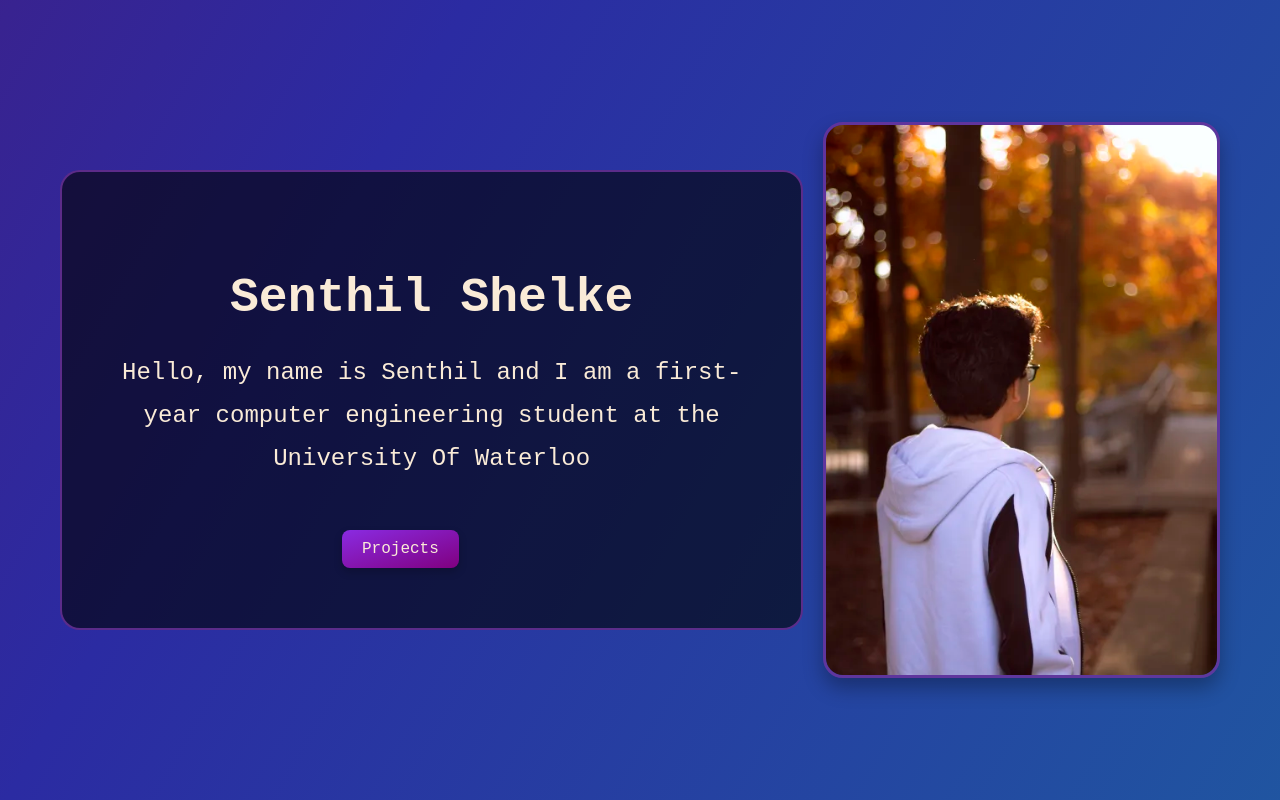
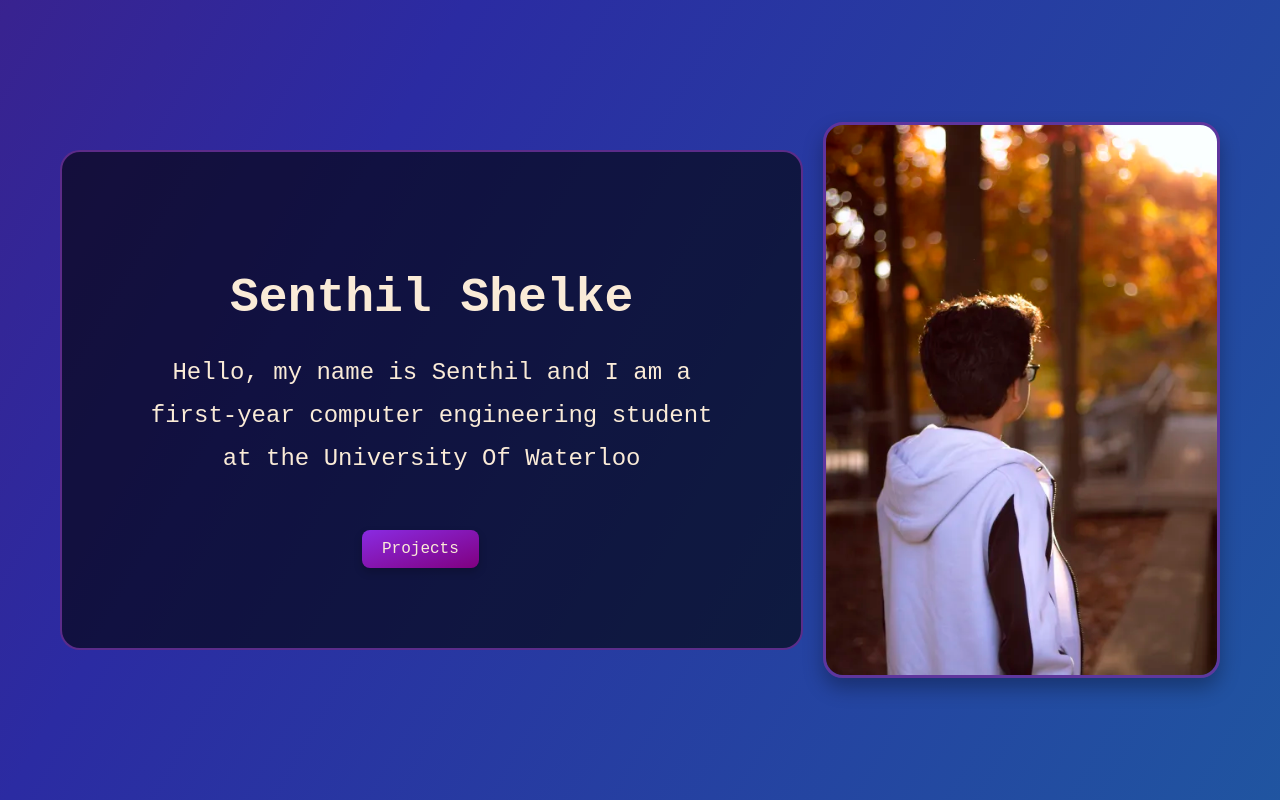
Before and after one commit to SenthilShelke/senthil-website, a React (Vite) app: page / in a window 1280 px wide. Built offline with nearby package versions, Linux system fonts and the light colour scheme.

Commit message:
update home page

```diff
--- a/src/index.css
+++ b/src/index.css
@@ -68,7 +68,7 @@ body {
 
 .text-container {
   max-width: 1000px;
-  padding: 60px;
+  padding: 80px;
   background: rgba(0, 0, 0, 0.6);
   border-radius: 20px;
   border: 2px solid rgba(110, 50, 157, 0.8);
```
